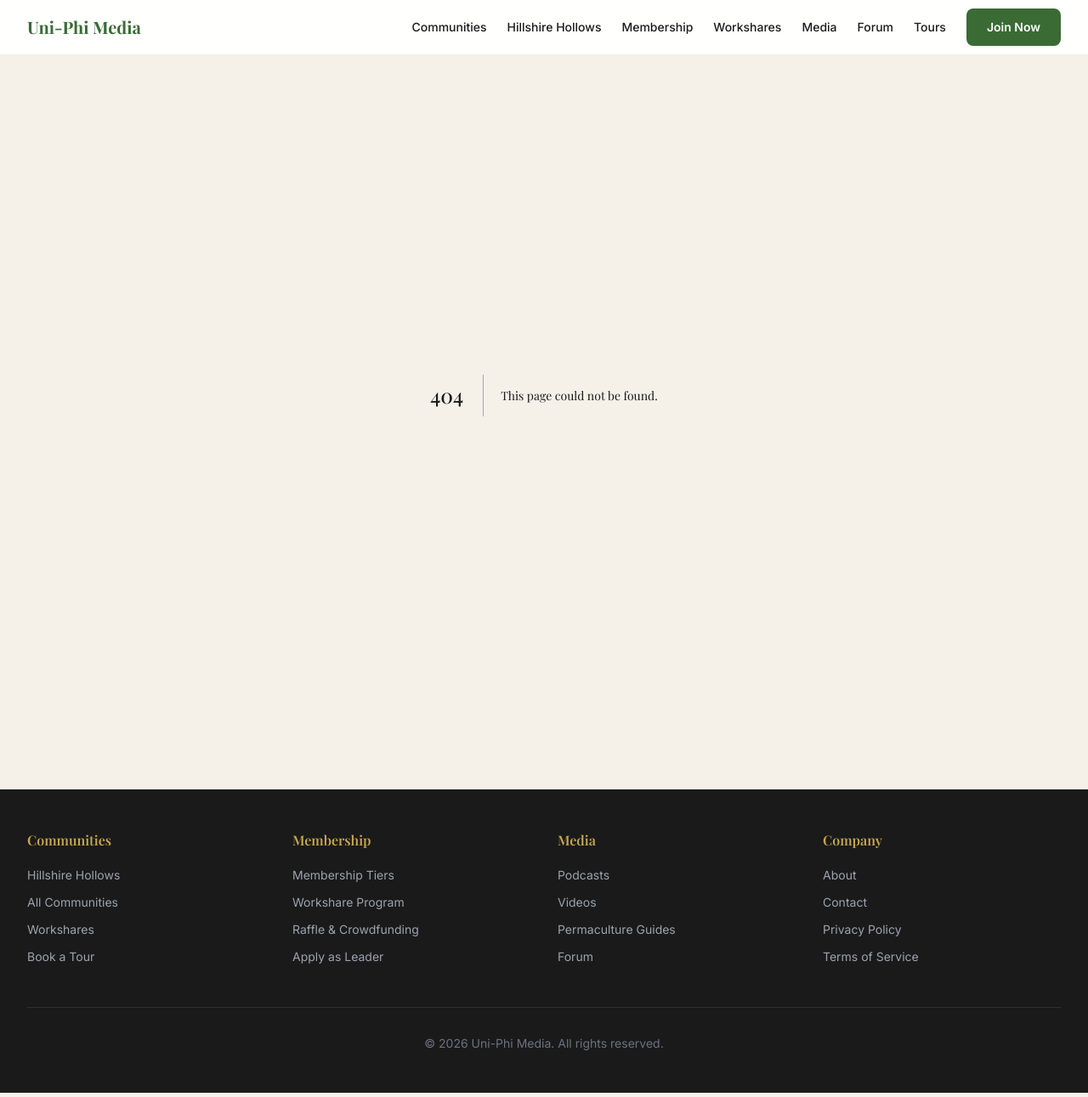
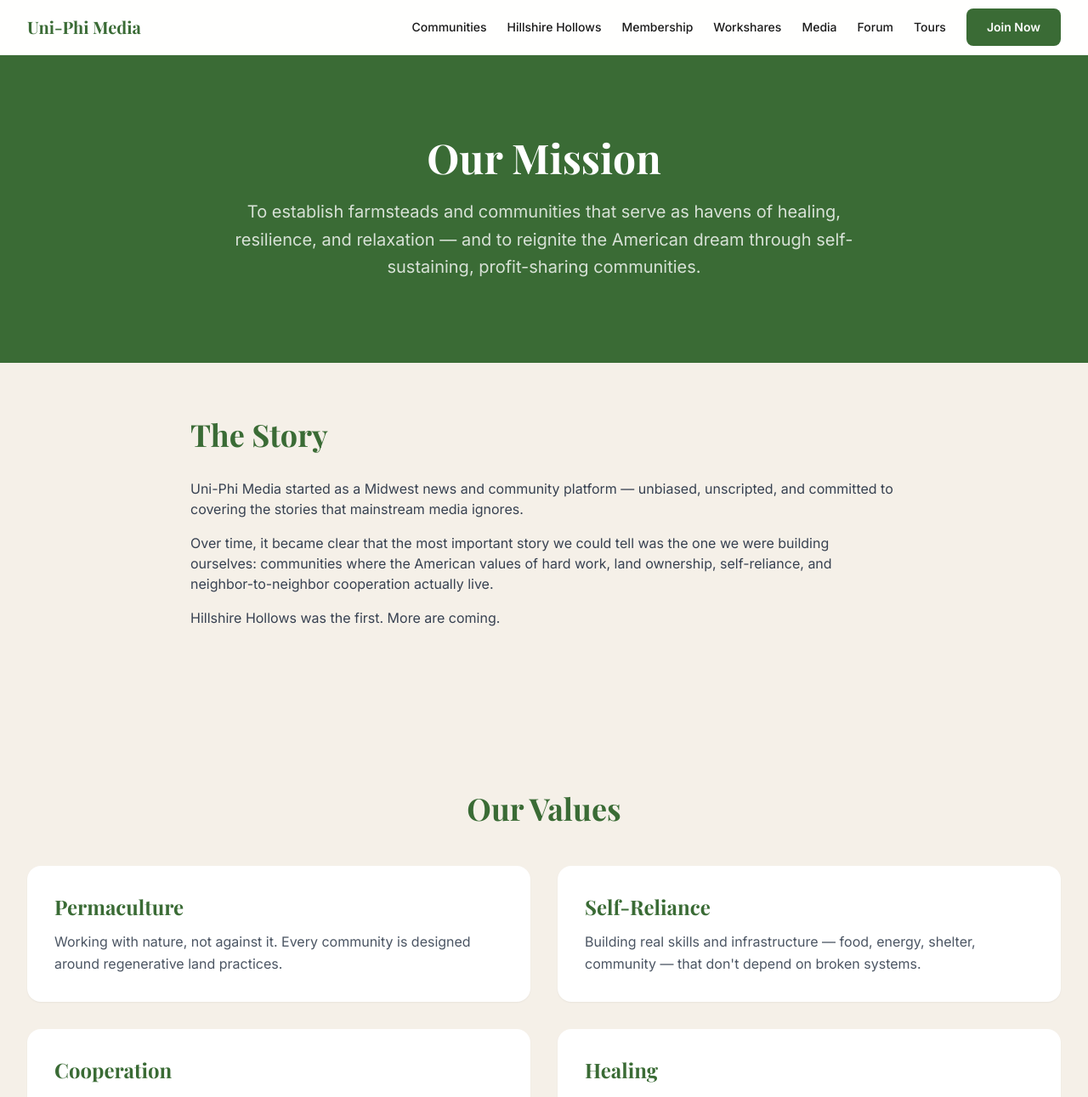
Before and after one commit to dutchiono/uniphimedia, a Next.js app: page /about in a window 1280 px wide. Before the commit this address had no page. Shown: the top 1291 px of the page at 85% size. Built offline with nearby package versions, Linux system fonts and the light colour scheme; a web font is replaced by a local one.

Commit message:
Add src/app/about/page.tsx with about page

```diff
--- /dev/null
+++ b/src/app/about/page.tsx
@@ -0,0 +1,75 @@
+import type { Metadata } from 'next';
+import Link from 'next/link';
+
+export const metadata: Metadata = {
+  title: 'About',
+  description: 'The mission and story behind Uni-Phi Media.',
+};
+
+const values = [
+  { title: 'Permaculture', description: 'Working with nature, not against it. Every community is designed around regenerative land practices.' },
+  { title: 'Self-Reliance', description: 'Building real skills and infrastructure — food, energy, shelter, community — that don\'t depend on broken systems.' },
+  { title: 'Cooperation', description: 'Profit-sharing economics and collective decision making. When the community wins, everyone wins.' },
+  { title: 'Healing', description: 'Land as medicine. Communities as havens. Space to heal, rest, and reconnect.' },
+];
+
+export default function AboutPage() {
+  return (
+    <div>
+      <section className="bg-brand-green text-white py-24 text-center">
+        <div className="max-w-3xl mx-auto px-4">
+          <h1 className="font-heading text-5xl font-bold mb-6">Our Mission</h1>
+          <p className="text-xl text-white/80 leading-relaxed">
+            To establish farmsteads and communities that serve as havens of healing,
+            resilience, and relaxation — and to reignite the American dream through
+            self-sustaining, profit-sharing communities.
+          </p>
+        </div>
+      </section>
+
+      <section className="section max-w-4xl">
+        <h2 className="font-heading text-4xl font-bold text-brand-green mb-8">The Story</h2>
+        <div className="prose prose-lg text-gray-700 space-y-4">
+          <p>
+            Uni-Phi Media started as a Midwest news and community platform — unbiased, unscripted,
+            and committed to covering the stories that mainstream media ignores.
+          </p>
+          <p>
+            Over time, it became clear that the most important story we could tell was the one
+            we were building ourselves: communities where the American values of hard work,
+            land ownership, self-reliance, and neighbor-to-neighbor cooperation actually live.
+          </p>
+          <p>
+            Hillshire Hollows was the first. More are coming.
+          </p>
+        </div>
+      </section>
+
+      <section className="bg-brand-cream py-16">
+        <div className="section">
+          <h2 className="font-heading text-4xl font-bold text-brand-green text-center mb-12">Our Values</h2>
+          <div className="grid md:grid-cols-2 gap-8">
+            {values.map(v => (
+              <div key={v.title} className="bg-white rounded-2xl p-8 shadow-sm">
+                <h3 className="font-heading text-2xl font-bold text-brand-green mb-3">{v.title}</h3>
+                <p className="text-gray-600 leading-relaxed">{v.description}</p>
+              </div>
+            ))}
+          </div>
+        </div>
+      </section>
+
+      <section className="section text-center">
+        <h2 className="font-heading text-4xl font-bold text-brand-green mb-4">Ready to Join?</h2>
+        <p className="text-gray-600 mb-8 max-w-xl mx-auto">
+          Whether you want to buy land, join a workshare, or just follow along —
+          there's a place for you in the Uni-Phi network.
+        </p>
+        <div className="flex flex-col sm:flex-row gap-4 justify-center">
+          <Link href="/membership" className="btn-primary">View Membership Options</Link>
+          <Link href="/hsh" className="btn-secondary">Explore Hillshire Hollows</Link>
+        </div>
+      </section>
+    </div>
+  );
+}
```
